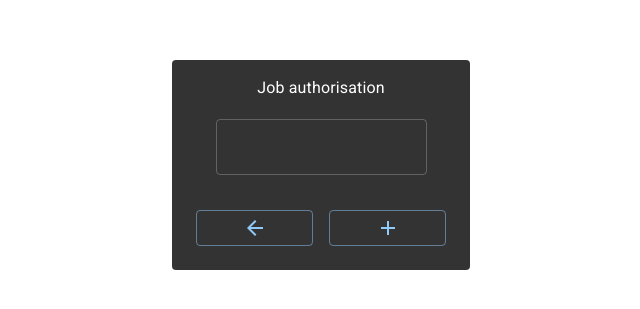
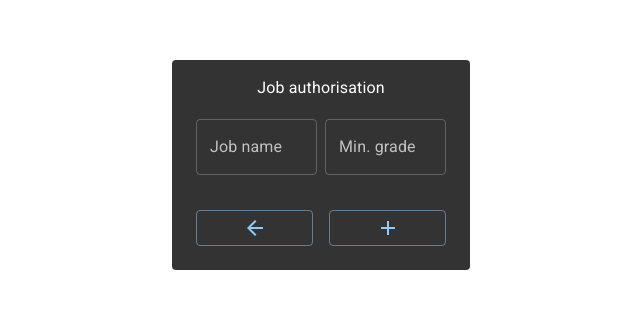
Before and after one commit to overextended/ox_doorlock, a React (Vite) app in the folder web/: page /job_auth in a window 1280 px wide. Shown: the part 235-544 px from the top of the page, without its empty margins (319-959 px from the left). Built offline with nearby package versions, Linux system fonts and the light colour scheme.

Commit message:
feat(nui): Display job and grade text fields

```diff
--- a/web/src/components/auth/index.tsx
+++ b/web/src/components/auth/index.tsx
@@ -35,7 +35,7 @@ const Auth: React.FC<{ type: string }> = ({ type }) => {
         <Typography style={{ marginBottom: '0.7rem' }}>
           {type === 'item' ? 'Item' : 'Job'} authorisation
         </Typography>
-        <Box maxHeight={300} sx={{ overflowY: 'auto' }} padding={1}>
+        <Box maxHeight={300} sx={{ overflowY: 'auto' }} padding={1} width="100%">
           {type === 'item' ? (
             <Box>
               {itemFields.map((item, index) => (
@@ -46,8 +46,9 @@ const Auth: React.FC<{ type: string }> = ({ type }) => {
             </Box>
           ) : (
             jobFields.map((job, index) => (
-              <Box key={`job-${index}`} style={{ marginBottom: '0.7rem' }}>
-                <TextField fullWidth />
+              <Box key={`job-${index}`} style={{ marginBottom: '0.7rem' }} display="flex">
+                <TextField label="Job name" fullWidth sx={{ marginRight: 0.5 }} />
+                <TextField label="Min. grade" fullWidth sx={{ marginLeft: 0.5 }} />
               </Box>
             ))
           )}
```
